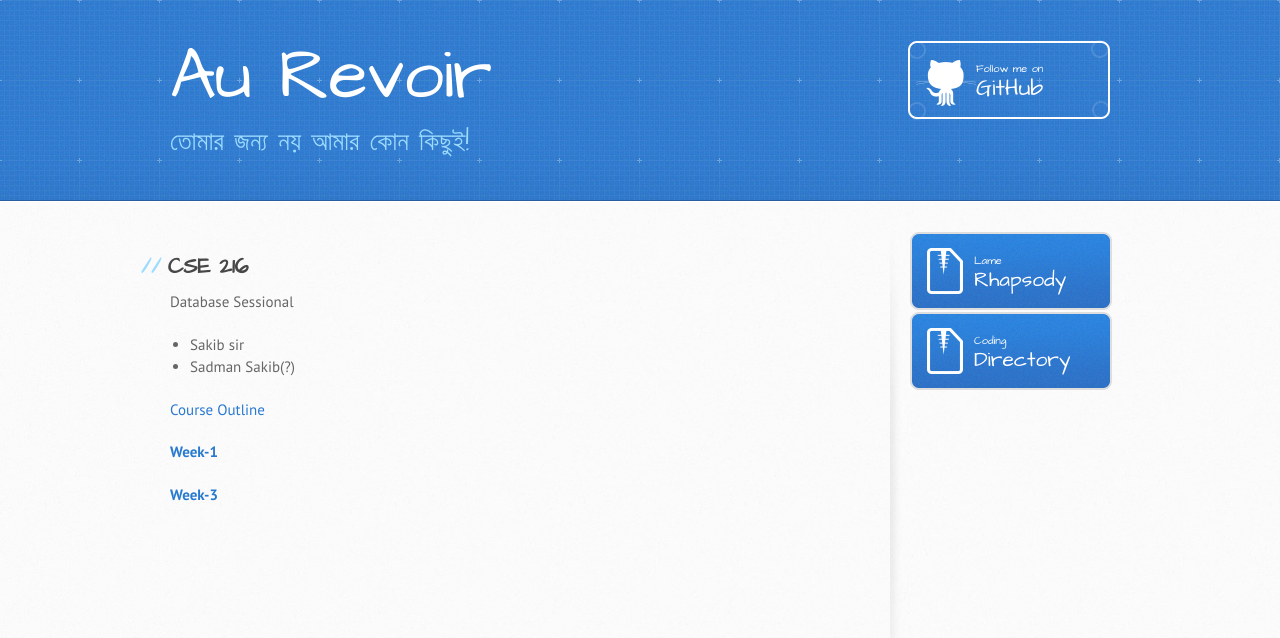
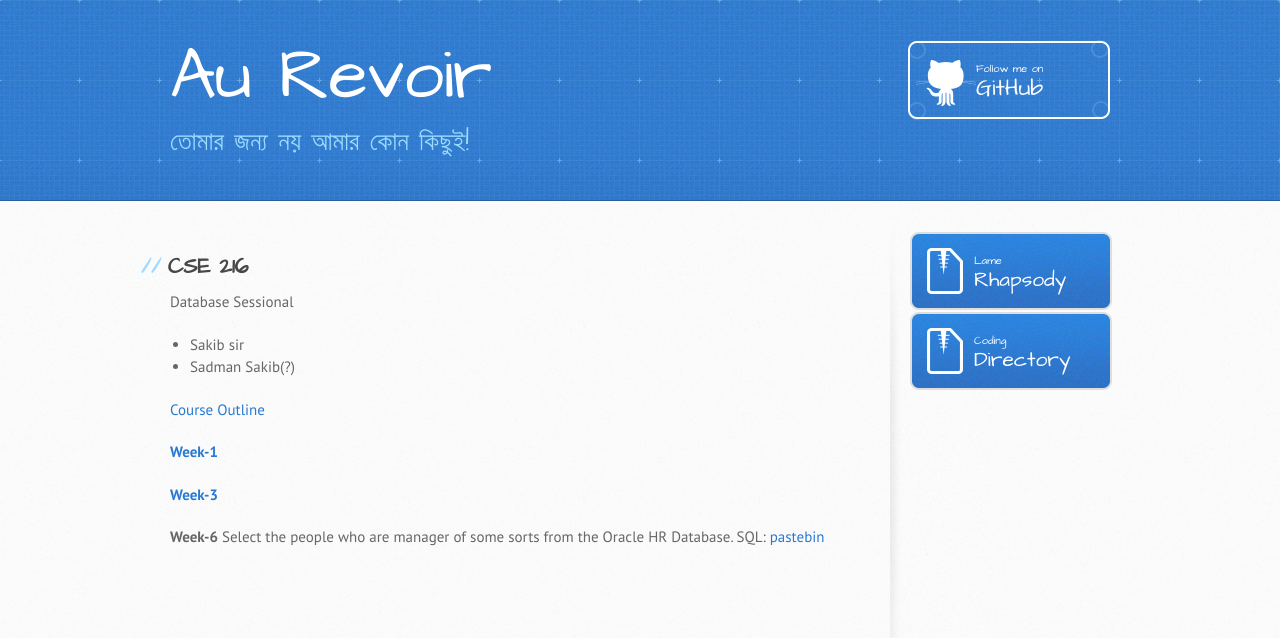
Before and after one commit to rebornplusplus/rebornplusplus.github.io, a Jekyll site: the page built from oscar/216/index.md, in a window 1280 px wide. Shown: the top 638 px of the page. Built offline with Jekyll 4.4.1, drawn with Linux system fonts in a browser that asks for light colours; some web fonts are replaced; our own code applies the rules of GitHub Pages for plain Markdown files.

Commit message:
Update index.md

```diff
--- a/oscar/216/index.md
+++ b/oscar/216/index.md
@@ -13,3 +13,8 @@ Database Sessional
 [__Week-1__](./w1)
 
 [__Week-3__](./w3)
+
+
+__Week-6__
+Select the people who are manager of some sorts from the Oracle HR Database.
+SQL: [pastebin](https://paste.ubuntu.com/p/cfVmCRfxhf/)
```
